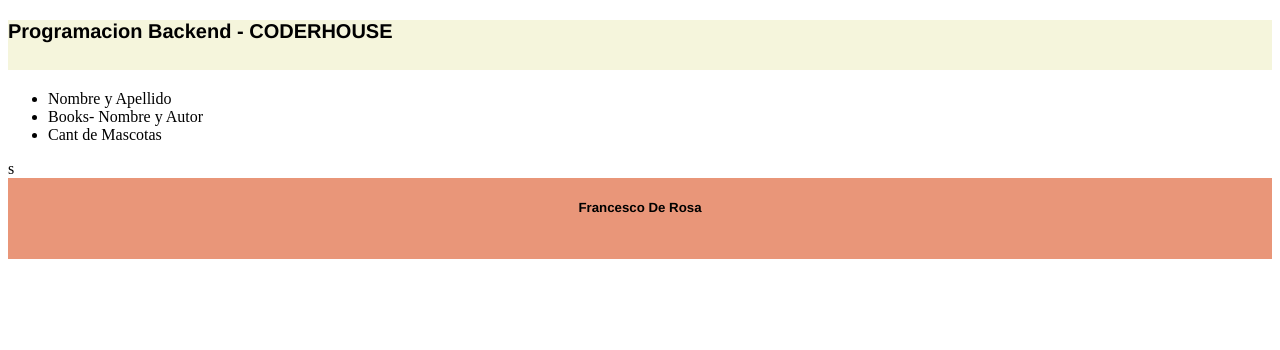
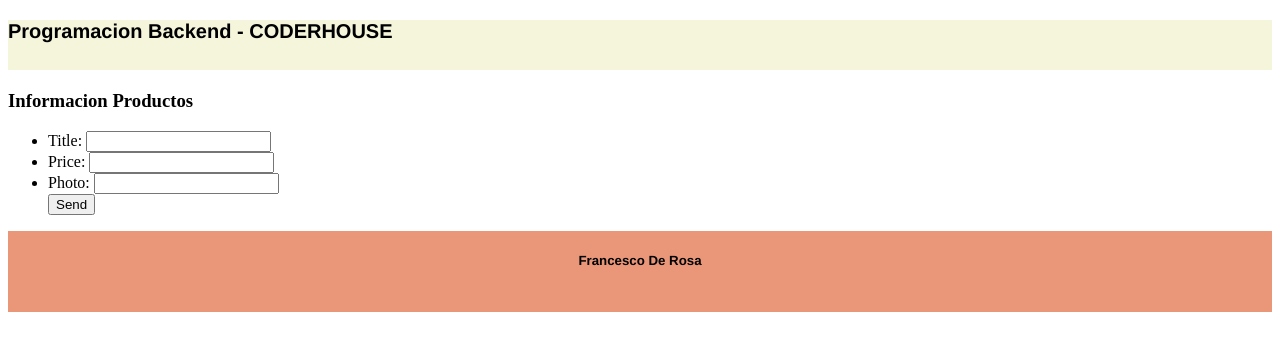
Before and after one commit to Fderrrosa/Backend-coder, a plain HTML site: page index.html in a window 1280 px wide. Drawn offline with Linux system fonts and the light colour scheme.

Commit message:
cambioManual

```diff
--- a/index.html
+++ b/index.html
@@ -9,19 +9,29 @@
 </head>
 <body>
     <h3 class="princ">Programacion Backend - CODERHOUSE</h3>
-    <ul>
-        <li>Nombre y Apellido</li>
+
+        <!-- <li>Nombre y Apellido</li>
         <li>Books- Nombre y Autor</li>
-        <li>Cant de Mascotas</li>
+        <li>Cant de Mascotas</li> -->
+
+        <h3>Informacion Productos </h3>
+        <ul>
+        <form action="./Contenedor/productos.txt" method="POST">
+         <li>   Title: <input type="text" name="title"> </li>
+         <li>   Price: <input type="text" name="price"> </li>
+         <li>    Photo: <input type="photo" name="photo"> </li>
+            <button>Send</button>
+        </form>
     </ul>
 
-s
+
 
 
 
     <footer class="footer-">
         <h5>Francesco De Rosa</h5>
     </footer>
-<script src="body.js"></script>
+<script src="./Contenedor.js"></script>
+
 </body>
 </html>
```
